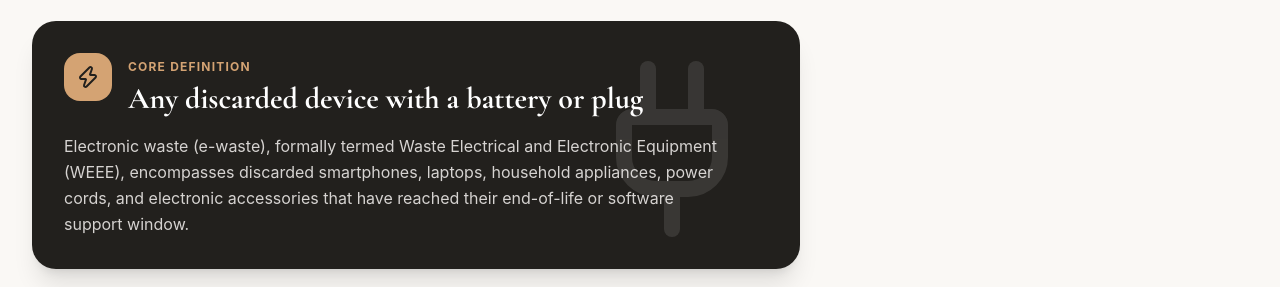
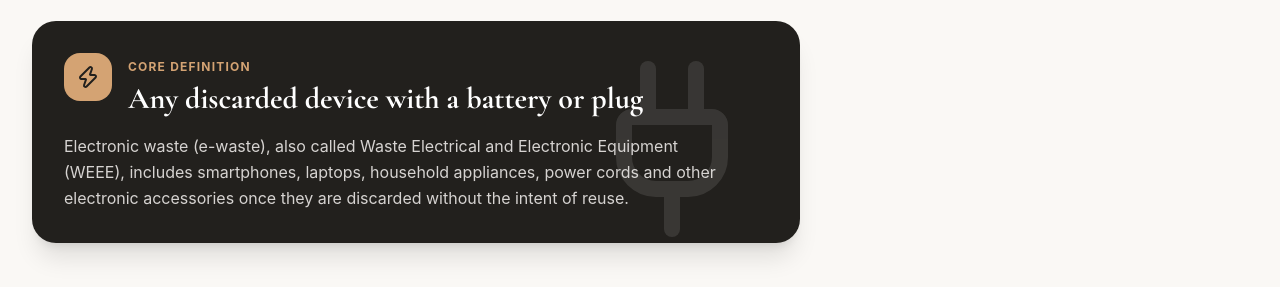
Before and after one commit to avdingal/PEEC---EWaste, a React (Vite) app: page / in a window 1280 px wide. Shown: the part 1386-1673 px from the top of the page. Built offline with nearby package versions, Linux system fonts and the light colour scheme.

Commit message:
Update ScopeDefinition.jsx

```diff
--- a/src/components/ScopeDefinition.jsx
+++ b/src/components/ScopeDefinition.jsx
@@ -44,7 +44,7 @@ export default function ScopeDefinition() {
             </div>
 
             <p className="text-stone-300 text-base leading-relaxed font-sans max-w-2xl">
-              Electronic waste (e-waste), formally termed Waste Electrical and Electronic Equipment (WEEE), encompasses discarded smartphones, laptops, household appliances, power cords, and electronic accessories that have reached their end-of-life or software support window.
+              Electronic waste (e-waste), also called Waste Electrical and Electronic Equipment (WEEE), includes smartphones, laptops, household appliances, power cords and other electronic accessories once they are discarded without the intent of reuse.
             </p>
           </div>
         </div>
```
